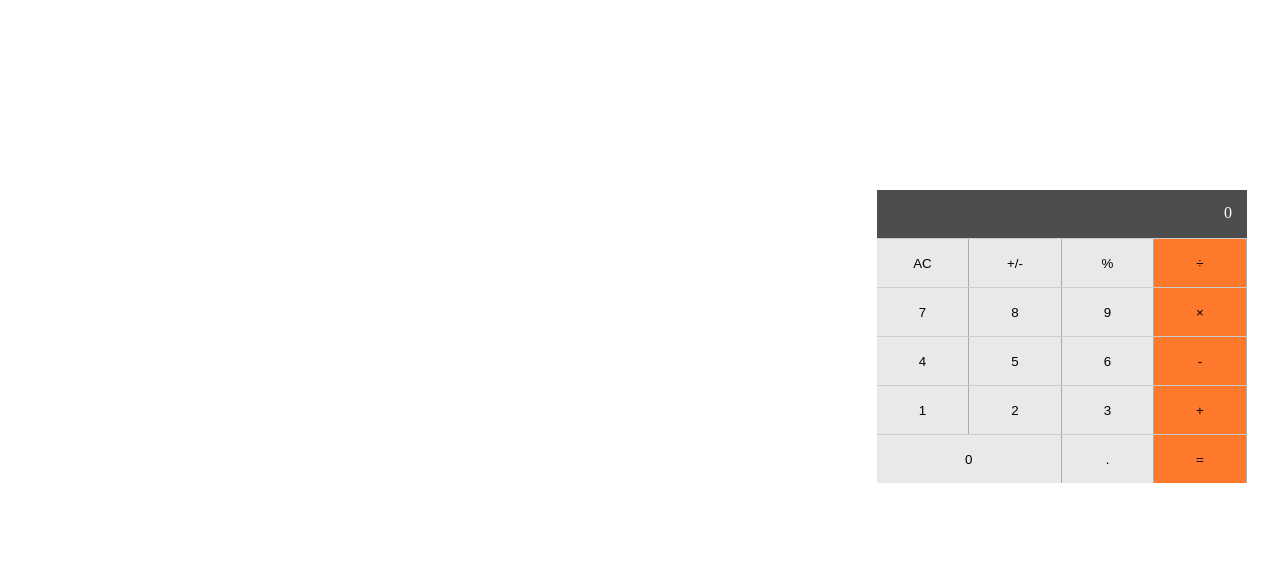
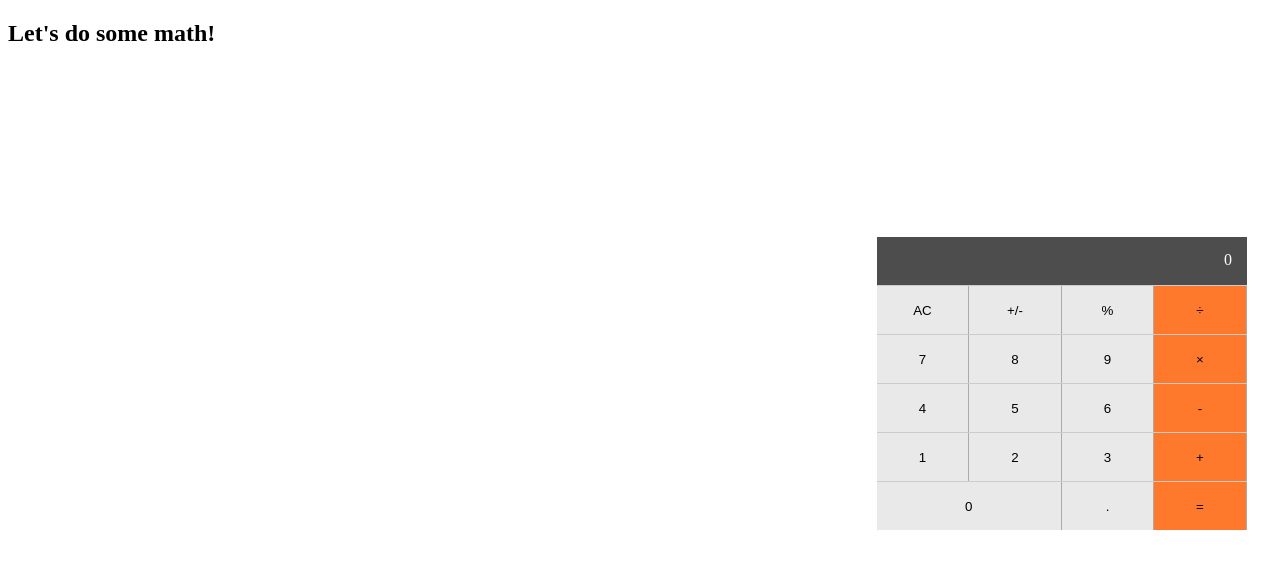
Before and after one commit to PrantoshB/Math-Magicians, a React (Create React App) app: page / in a window 1280 px wide. Shown: the top 568 px of the page. Built offline with nearby package versions, Linux system fonts and the light colour scheme.

Commit message:
Change Calculator page content

```diff
--- a/src/components/Calculator.js
+++ b/src/components/Calculator.js
@@ -11,6 +11,8 @@ const Calculator = () => {
   };
 
   return (
+    <div className='CalcPage'>
+      <h2>Let's do some math!</h2>
     <div className="MainBody">
       <div className="result">
         {total}
@@ -49,6 +51,7 @@ const Calculator = () => {
         <button className="buttons operator" type="button" onClick={clickHandle}>=</button>
       </div>
     </div>
+    </div>
   );
 };
 
```
